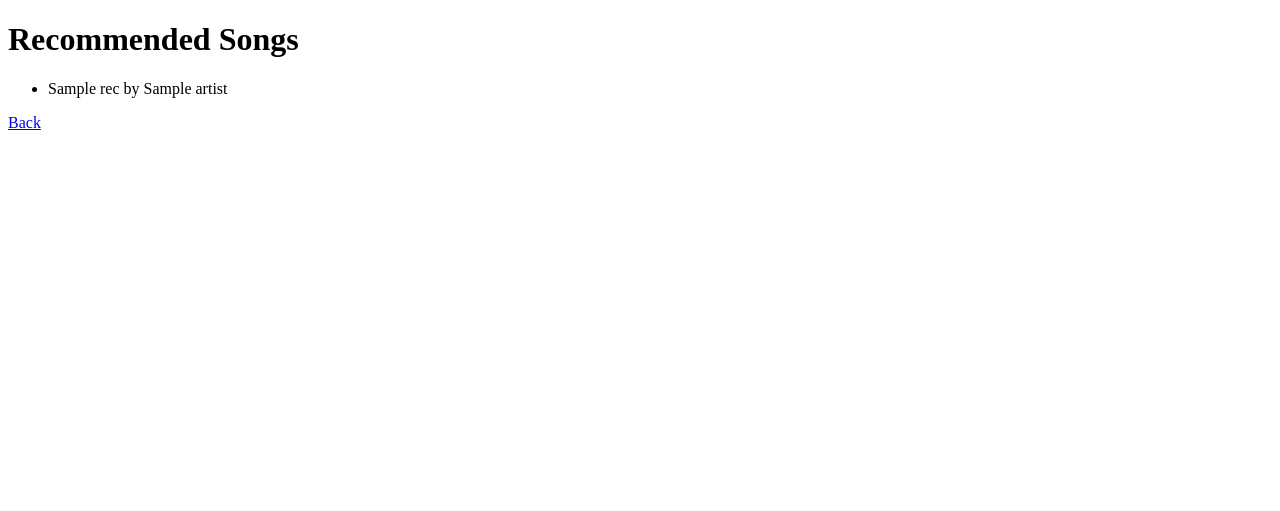
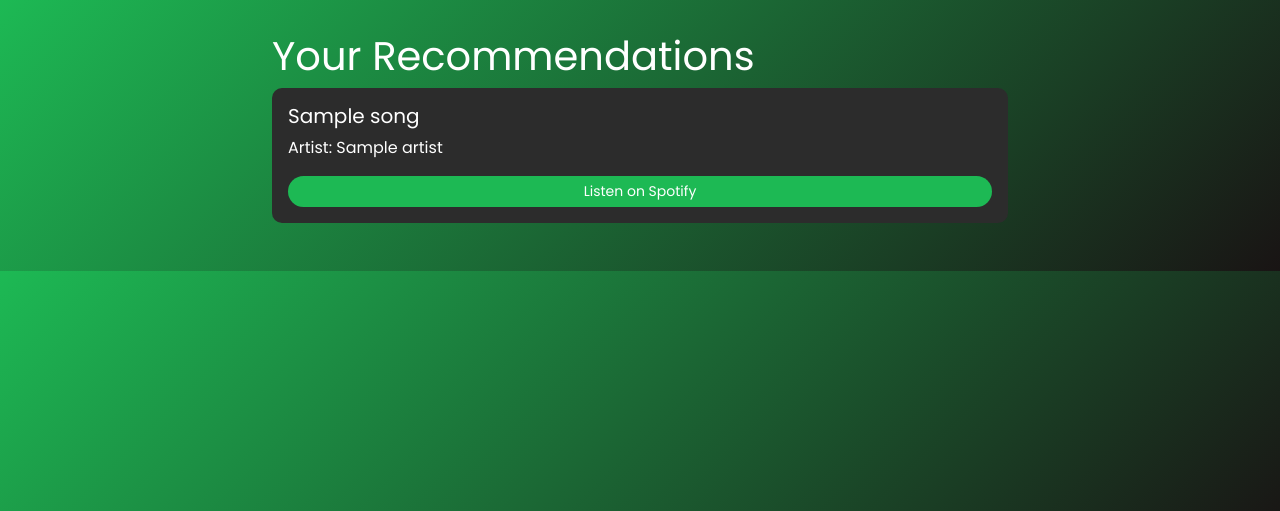
Before and after one commit to prabhatravib/sspotify_recommender_new, a Flask app: template templates/results.html in a window 1280 px wide. Shown: the top 511 px of the page. Run offline with Flask 2, Linux system fonts and the light colour scheme; the template is opened without the code that fills it: most values are stand-ins (such as "Sample title", 1, 10 or a date in 2020).

Commit message:
Update results.html

```diff
--- a/templates/results.html
+++ b/templates/results.html
@@ -1,15 +1,56 @@
 <!DOCTYPE html>
-<html>
+<html lang="en">
 <head>
-    <title>Recommendations</title>
+    <meta charset="UTF-8">
+    <meta name="viewport" content="width=device-width, initial-scale=1.0">
+    <title>Results</title>
+    <link href="https://cdn.jsdelivr.net/npm/bootstrap@5.3.0-alpha1/dist/css/bootstrap.min.css" rel="stylesheet">
+    <link href="https://fonts.googleapis.com/css2?family=Poppins:wght@400;600&display=swap" rel="stylesheet">
+    <style>
+        body {
+            font-family: 'Poppins', sans-serif;
+            background: linear-gradient(135deg, #1DB954, #191414);
+            color: #fff;
+        }
+        .results-container {
+            margin: 0 auto;
+            max-width: 800px;
+            padding: 2rem;
+        }
+        .card {
+            background: #2C2C2C;
+            border: none;
+            border-radius: 10px;
+            color: #fff;
+            padding: 1rem;
+            margin-bottom: 1rem;
+        }
+        .btn-custom {
+            background-color: #1DB954;
+            border: none;
+            padding: 5px 10px;
+            border-radius: 20px;
+            color: #fff;
+            font-size: 14px;
+            text-decoration: none;
+        }
+        .btn-custom:hover {
+            background-color: #14833B;
+        }
+    </style>
 </head>
 <body>
-    <h1>Recommended Songs</h1>
-    <ul>
-        {% for rec in recommendations %}
-            <li>{{ rec['name'] }} by {{ rec['artist'] }}</li>
-        {% endfor %}
-    </ul>
-    <a href="/">Back</a>
+    <div class="results-container">
+        <h1>Your Recommendations</h1>
+        <div class="recommendation-list">
+            {% for song in recommendations %}
+            <div class="card">
+                <h5>{{ song.name }}</h5>
+                <p>Artist: {{ song.artist }}</p>
+                <a href="{{ song.spotify_url }}" class="btn btn-custom" target="_blank">Listen on Spotify</a>
+            </div>
+            {% endfor %}
+        </div>
+    </div>
 </body>
 </html>
```
